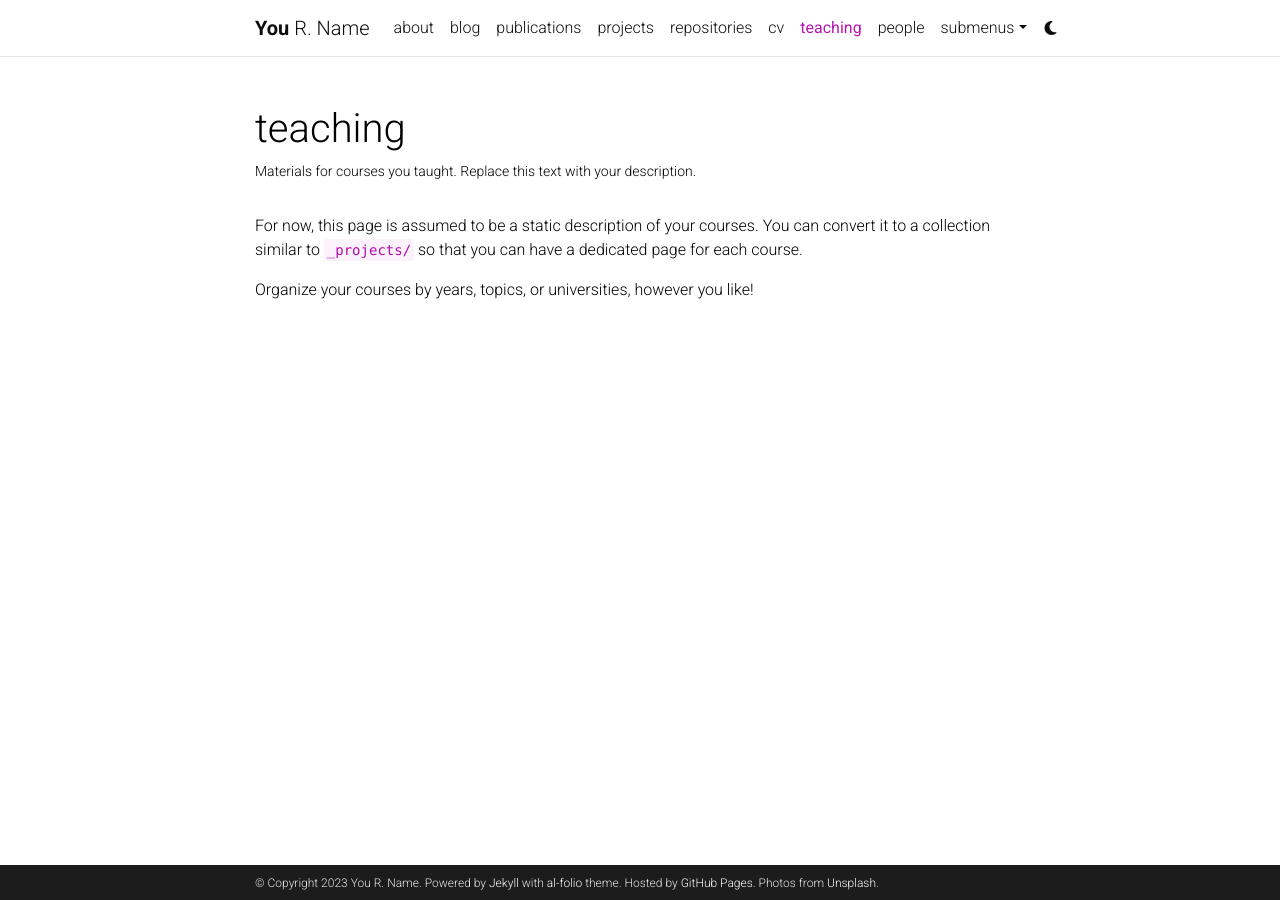
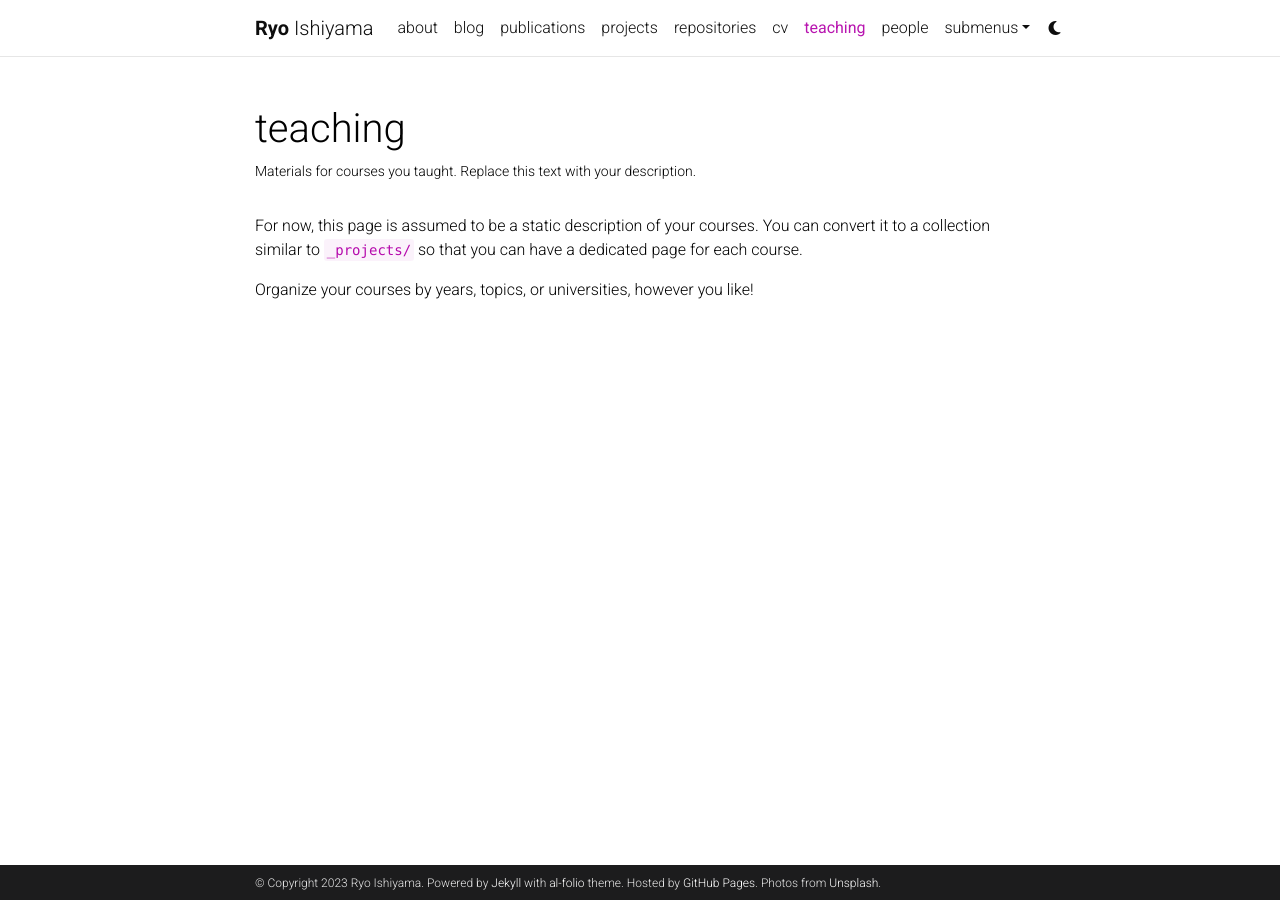
Before and after one commit to rishiyama/rishiyama.github.io, a Jekyll site: the page built from _pages/teaching.md, in a window 1280 px wide. Built offline with Jekyll 4.4.1, drawn with Linux system fonts in a browser that asks for light colours; comment, search, counter and statistics services are not loaded; a style sheet for code colours, icons or effects is not loaded.

Commit message:
base change

```diff
--- a/_config.yml
+++ b/_config.yml
@@ -3,9 +3,9 @@
 # -----------------------------------------------------------------------------
 
 title: blank # the website title (if blank, full name will be used instead)
-first_name: You
-middle_name: R.
-last_name: Name
+first_name: Ryo
+middle_name:
+last_name: Ishiyama
 email: you@example.com
 description: > # the ">" symbol means to ignore newlines until "footer_text:"
   A simple, whitespace theme for academics. Based on [*folio](https://github.com/bogoli/-folio) design.
@@ -18,8 +18,8 @@
 lang: en # the language of your site (for example: en, fr, cn, ru, etc.)
 icon: ⚛️  # the emoji used as the favicon (alternatively, provide image name in /assets/img/)
 
-url: https://alshedivat.github.io # the base hostname & protocol for your site
-baseurl: /al-folio # the subpath of your site, e.g. /blog/
+url: https://rishiyama.github.io # the base hostname & protocol for your site
+baseurl:  # the subpath of your site, e.g. /blog/
 last_updated: false # set to true if you want to display last updated in the footer
 impressum_path:  # set to path to include impressum link in the footer, use the same path as permalink in a page, helps to conform with EU GDPR
 
@@ -329,7 +329,7 @@
 # -----------------------------------------------------------------------------
 
 imagemagick:
-  enabled: true # enables responsive images for your site (recommended, see https://github.com/alshedivat/al-folio/issues/537)
+  enabled: false # enables responsive images for your site (recommended, see https://github.com/alshedivat/al-folio/issues/537)
   widths:
     - 480
     - 800
```
Also changed, not shown: _pages/about.md (+1 -0 lines).
